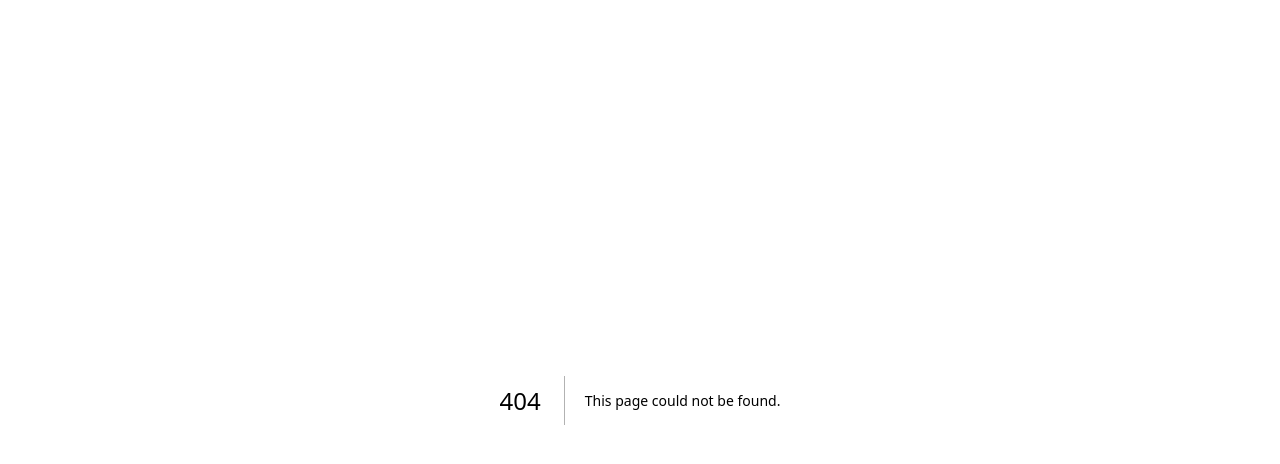
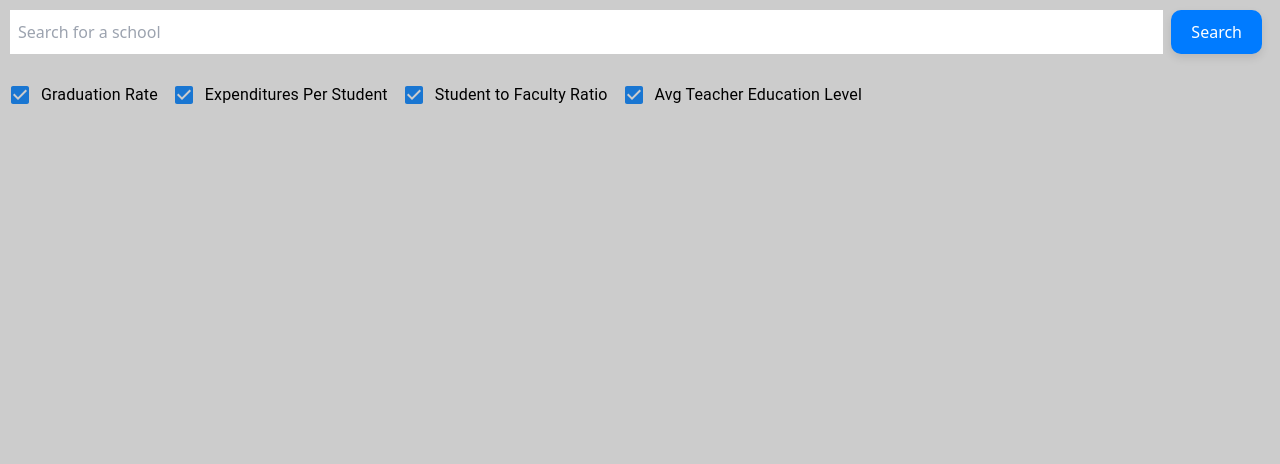
Before and after one commit to wisdomcookie/eduscape-pa, a Next.js app in the folder webapp/: page /Components/ComparisonScreen in a window 1280 px wide. Before the commit this address had no page. Shown: the top 464 px of the page. Built offline with nearby package versions, Linux system fonts and the light colour scheme.

Commit message:
checkboxes added

```diff
--- /dev/null
+++ b/webapp/pages/Components/ComparisonScreen.tsx
@@ -0,0 +1,137 @@
+import React, { useState } from 'react';
+import SchoolCard, { SchoolInfo } from './SchoolCard'; // Import SchoolCard component and SchoolInfo type
+import { Checkbox, FormControlLabel } from '@mui/material';
+const buttonStyle = {
+    padding: '10px 20px',
+    borderRadius: '10px',
+    border: 'none',
+    background: '#007bff',
+    color: 'white',
+    cursor: 'pointer',
+    boxShadow: '0px 4px 8px rgba(0, 0, 0, 0.1)',
+    marginRight: '8px',
+  };
+
+  interface Options {
+    graduationRate: boolean;
+    expendituresPerStudent: boolean;
+    studentToFacultyRatio: boolean;
+    avgTeacherEducationLevel: boolean;
+  }
+
+const SchoolListComponent: React.FC = () => {
+  const [searchQuery, setSearchQuery] = useState('');
+  const [schoolData, setSchoolData] = useState<SchoolInfo[]>([]);
+  const [error, setError] = useState<string | null>(null);
+  const [options, setOptions] = useState<Options>({
+    graduationRate: true,
+    expendituresPerStudent: true,
+    studentToFacultyRatio: true,
+    avgTeacherEducationLevel: true,
+  });
+
+  const handleSearch = async () => {
+    try {
+      const response = await fetch(`/api/DB?schoolName=${searchQuery}`);
+      if (response.ok) {
+        const data = await response.json();
+        setSchoolData(prevData => [...prevData, data]);
+        setError(null);
+      } else {
+        setError('School not found');
+      }
+    } catch (error) {
+      console.error('Error fetching data:', error);
+      setError('Error fetching data');
+    }
+  };
+
+  const handleClear = () => {
+    setSchoolData([]);
+  };
+
+  const handleKeyPress = (e: React.KeyboardEvent<HTMLInputElement>) => {
+    if (e.key === 'Enter') {
+      handleSearch();
+    }
+  };
+  const handleOptionChange = (option: keyof Options) => {
+    setOptions(prevOptions => ({
+      ...prevOptions,
+      [option]: !prevOptions[option]
+    }));
+  };
+
+  return (
+    <div style={{ background: '#ccc', padding: '10px',height: '100vh', }}>
+      <div style={{ display: 'flex' }}>
+        <input
+          type="text"
+          value={searchQuery}
+          onChange={(e) => setSearchQuery(e.target.value)}
+          onKeyPress={handleKeyPress}
+          placeholder="Search for a school"
+          style={{ flex: 1, padding: '8px' }}
+        />
+        <button onClick={handleSearch} style={{  ...buttonStyle,marginLeft: '8px' }}>Search</button>
+      </div>
+
+      {error && <div>{error}</div>}
+
+      <div style={{ marginTop: '20px' }}>
+        <FormControlLabel
+          control={
+            <Checkbox
+              checked={options.graduationRate}
+              onChange={() => handleOptionChange('graduationRate')}
+            />
+          }
+          label="Graduation Rate"
+        />
+        <FormControlLabel
+          control={
+            <Checkbox
+              checked={options.expendituresPerStudent}
+              onChange={() => handleOptionChange('expendituresPerStudent')}
+            />
+          }
+          label="Expenditures Per Student"
+        />
+        <FormControlLabel
+          control={
+            <Checkbox
+              checked={options.studentToFacultyRatio}
+              onChange={() => handleOptionChange('studentToFacultyRatio')}
+            />
+          }
+          label="Student to Faculty Ratio"
+        />
+        <FormControlLabel
+          control={
+            <Checkbox
+              checked={options.avgTeacherEducationLevel}
+              onChange={() => handleOptionChange('avgTeacherEducationLevel')}
+            />
+          }
+          label="Avg Teacher Education Level"
+        />
+      </div>
+
+      <div style={{ display: 'grid', gridTemplateColumns: 'repeat(auto-fill, minmax(40%, 1fr))', gap: '20px', marginTop: '20px' }}>
+        {schoolData.map((school, index) => (
+          <SchoolCard key={index} schoolInfo={school} />
+        ))}
+      </div>
+
+      {schoolData.length > 1 && (
+        <div style={{ display: 'flex', justifyContent: 'center' }}>
+          <button onClick={handleClear} style={{ ...buttonStyle, marginTop: '10px' }} disabled={schoolData.length === 0}>
+            Clear All
+          </button>
+        </div>
+      )}
+    </div>
+  );
+};
+
+export default SchoolListComponent;
```
